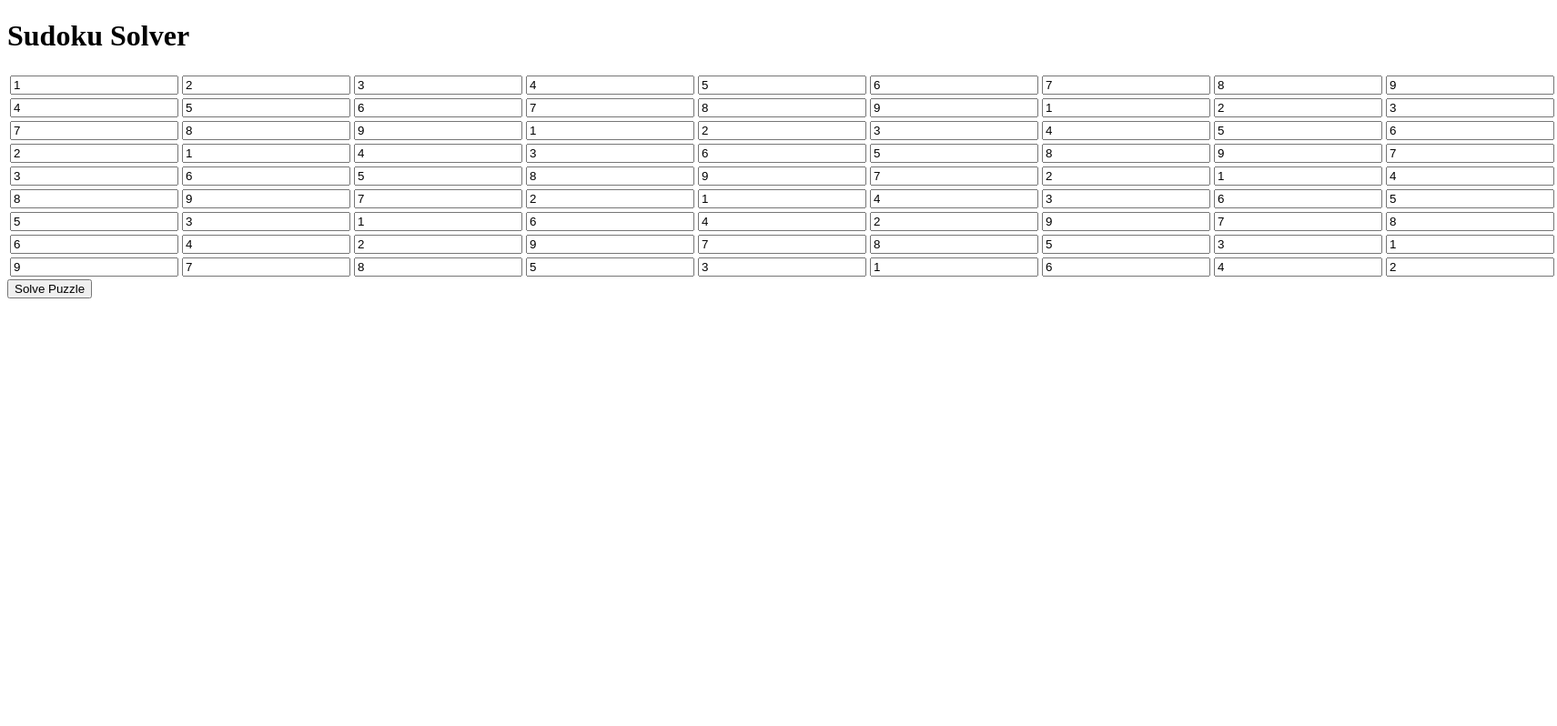
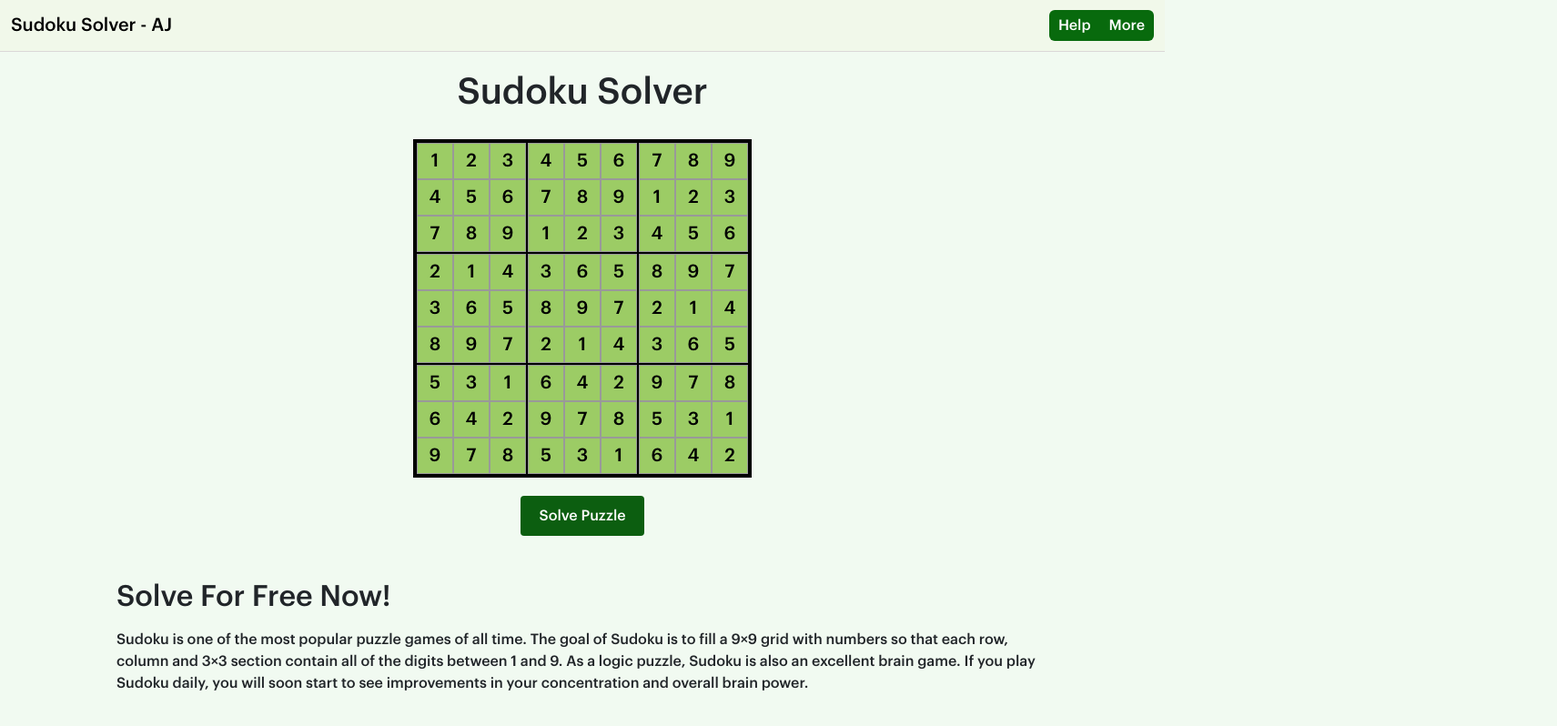
Before and after one commit to ItsAJ1005/Sudoku_Solver_AJ, a plain HTML site: page index.html in a window 1280 px wide. Both pictures are taken after a click on the button "Solve Puzzle". Shown: the whole page at 91% size, 1711 px wide, since content can reach past the window. Drawn offline with nearby package versions, Linux system fonts and the light colour scheme.

Commit message:
Add - base complete

```diff
--- a/index.html
+++ b/index.html
@@ -4,8 +4,30 @@
     <meta charset="UTF-8">
     <meta name="viewport" content="width=device-width, initial-scale=1.0">
     <title>Sudoku Solver - AJ</title>
+    <link href="https://cdn.jsdelivr.net/npm/bootstrap@5.3.3/dist/css/bootstrap.min.css" rel="stylesheet" integrity="sha384-QWTKZyjpPEjISv5WaRU9OFeRpok6YctnYmDr5pNlyT2bRjXh0JMhjY6hW+ALEwIH" crossorigin="anonymous">
+    <link rel="stylesheet" href="./sudoku.css">
 </head>
 <body>
+
+    <!-- header -->
+    <header>
+        <nav class="navbar ">
+            <div class="container-fluid">
+              <a class="navbar-brand">Sudoku Solver - AJ</a>
+
+              <!-- button right -->
+              <div class="btn-group " role="group" aria-label="Button group with nested dropdown">
+                <button type="button" class="btn m-0"> Help </button>
+                <button type="button" class="btn m-0"> More </button>
+              </div>
+
+
+            </div>
+          </nav>
+    </header>
+
+    <!-- main solver -->
+    <main>
         <h1>Sudoku Solver</h1>
 
         <div class="sudoku-container">
@@ -19,8 +41,59 @@
         </div>
 
         <button id="solve-btn">Solve Puzzle</button>
+    </main>
+
+    <div class="info">
+
+        <div class="breif">
+            <h2>Solve For Free Now!</h2>
+            <p style="font-size: 16px; margin-top: 2vh;">Sudoku is one of the most popular puzzle games of all time. The goal of Sudoku is to fill a 9×9 grid with numbers so that each row, column and 3×3 section contain all of the digits between 1 and 9. As a logic puzzle, Sudoku is also an excellent brain game. If you play Sudoku daily, you will soon start to see improvements in your concentration and overall brain power.</p>
+        </div>
+
+        <div class="about-sudoku">
+            <h2>About Sudoku</h2>
+            <p style="font-size: 16px; margin-top: 2vh;">The popular Japanese puzzle game Sudoku is based on the logical placement of numbers. An online game of logic, Sudoku doesn’t require any calculation nor special math skills; all that is needed are brains and concentration.</p>
+        </div>
+
+        <div class="how-to-play">
+            <h2>How to play Sudoku</h2>
+            <p>The goal of Sudoku is to fill in a 9×9 grid with digits so that each column, row, and 3×3 section contain the numbers between 1 to 9. At the beginning of the game, the 9×9 grid will have some of the squares filled in. Your job is to use logic to fill in the missing digits and complete the grid. Don’t forget, a move is incorrect if:</p>
+
+            <div class="bullet-pts">
+                <ul>
+                    <li>Any row contains more than one of the same number from 1 to 9</li>
+                    <li>Any column contains more than one of the same number from 1 to 9</li>
+                    <li>Any 3×3 grid contains more than one of the same number from 1 to 9</li>
+                </ul>
+            </div>
+        </div>
+
+        <div class="sudoku-tips">
+            <h2>Sudoku Tips</h2>
+            <p style="font-size: 16px; margin-top: 2vh;">Sudoku is a fun puzzle game once you get the hang of it. At the same time, learning to play Sudoku can be a bit intimidating for beginners. So, if you are a complete beginner, here are a few Sudoku tips that you can use to improve your Sudoku skills.</p>
+            <div class="bullet-pts">
+                <ul>
+                    <li>Tip 1: Look for rows, columns of 3×3 sections that contain 5 or more numbers. Work through the remaining empty cells, trying the numbers that have not been used. In many cases, you will find numbers that can only be placed in one position considering the other numbers that are already in its row, column, and 3×3 grid.</li>
+                    <li>Tip 2: Break the grid up visually into 3 columns and 3 rows. Each large column will have 3, 3×3 grids and each row will have 3, 3×3 grids. Now, look for columns or grids that have 2 of the same number. Logically, there must be a 3rd copy of the same number in the only remaining 9-cell section. Look at each of the remaining 9 positions and see if you can find the location of the missing number.</li>
+                </ul>
+            </div>
+            <p style="font-size: 16px; margin-top: 2vh;">Now that you know a little more about Sudoku, play and enjoy this free online game.</p>
+        </div>
+
+    </div>
+
+    <div class="footer">
+        <div class="name">
+            Sudoku Solver
+
+        </div>
+        <div class="copyright">
+            © AJ Harsh Vardhan <a style="font-size: small; color:rgb(54, 52, 52)" href="https://github.com/ItsAJ1005">(ItsAJ1005)</a>
+        </div>
+    </div>
 
     <script src="index.js"></script>
+    <script src="https://cdn.jsdelivr.net/npm/bootstrap@5.3.3/dist/js/bootstrap.bundle.min.js" integrity="sha384-YvpcrYf0tY3lHB60NNkmXc5s9fDVZLESaAA55NDzOxhy9GkcIdslK1eN7N6jIeHz" crossorigin="anonymous"></script>
 
 </body>
 </html>
--- /dev/null
+++ b/sudoku.css
@@ -0,0 +1,153 @@
+*{
+    margin: 0;
+    padding: 0;
+    overflow-x: hidden;
+}
+
+@font-face {
+    font-family: "graphikmedium";
+    src: url(/assets/fonts/GraphikMedium.otf);
+}
+
+body{
+    font-family: "graphikmedium";
+    background: #f1faf1;
+    height: 100vh;
+}
+
+main {
+    margin-top: 20px;
+    text-align: center;
+    display: flex;
+    align-items: center;
+    justify-content: center;
+    flex-direction: column;
+}
+
+.navbar {
+    background: #f1f8ea;
+    border-bottom: 0.7px solid rgb(219, 215, 215);
+}
+
+h1{
+    font-weight: 500;
+}
+
+.sudoku-container{
+    margin-top: 20px;
+    display: flex;
+    justify-content: center;
+}
+
+table{
+    border-collapse: collapse;
+    border: 4px solid #000;
+}
+
+.cell{
+    width: 40px;
+    height: 40px;
+    text-align: center;
+    font-size: 20px;
+    border: 1px solid #999999;
+    transition: all 0.3s ease-in-out;
+}
+
+table tr:nth-child(3n) td,
+table tr:nth-child(3n+3) td{
+    border-bottom: 2px solid #000;
+}
+
+table td:nth-child(3n){
+    border-right: 2px solid #000;
+}
+
+input{
+    outline: none;
+}
+
+input::-webkit-outer-spin-button,
+input::-webkit-inner-spin-button{
+    -webkit-appearance: none;
+    margin: 0;
+}
+
+button{
+    margin-top: 20px;
+    padding: 10px 20px;
+    font-size: 16px;
+    background-color: #0c5e10;
+    color: #fff;
+    border: none;
+    cursor: pointer;
+    border-radius: 4px;
+    transition: all 0.3s ease;
+}
+
+button:hover{
+    background-color: #044212;
+}
+
+.btn {
+    margin: 20px;
+
+    padding: 5px 10px;
+    font-size: 16px;
+    background-color: #086a0d;
+    color: #fff;
+    border: none;
+    cursor: pointer;
+    border-radius: 4px;
+    transition: all 0.3s ease;
+}
+.btn:hover {
+    background-color: #044212;
+}
+
+.solved{
+    background-color: #9ccc65;
+    transition: all 0.2s ease-in-out;
+}
+
+
+.info {
+    margin-inline: 10vw;
+    margin-top: 6vh;
+}
+
+.about-sudoku {
+    margin-top: 6vh;
+}
+
+.how-to-play {
+    margin-top: 6vh;
+}
+
+.sudoku-tips {
+    margin-top: 6vh;
+}
+
+li{
+    margin-top: 8px;
+}
+
+.bullet-pts {
+    padding: 14px;
+    height: auto;
+    width: 70vw;
+    background: #c5f5c8;
+    border-radius: 20px;
+    margin: 2vh;
+}
+
+.footer {
+    margin-top: 8vh;
+    height: 20vh;
+    width: 100vw;
+    background: #f1f8ea;
+    padding-inline: 10vw;
+}
+
+.name{
+    font-size: 2vw;
+}
```
Also changed, not shown: assets/fonts/GraphikMedium.otf (added). Lines whose indentation alone changed are shown as unchanged.
